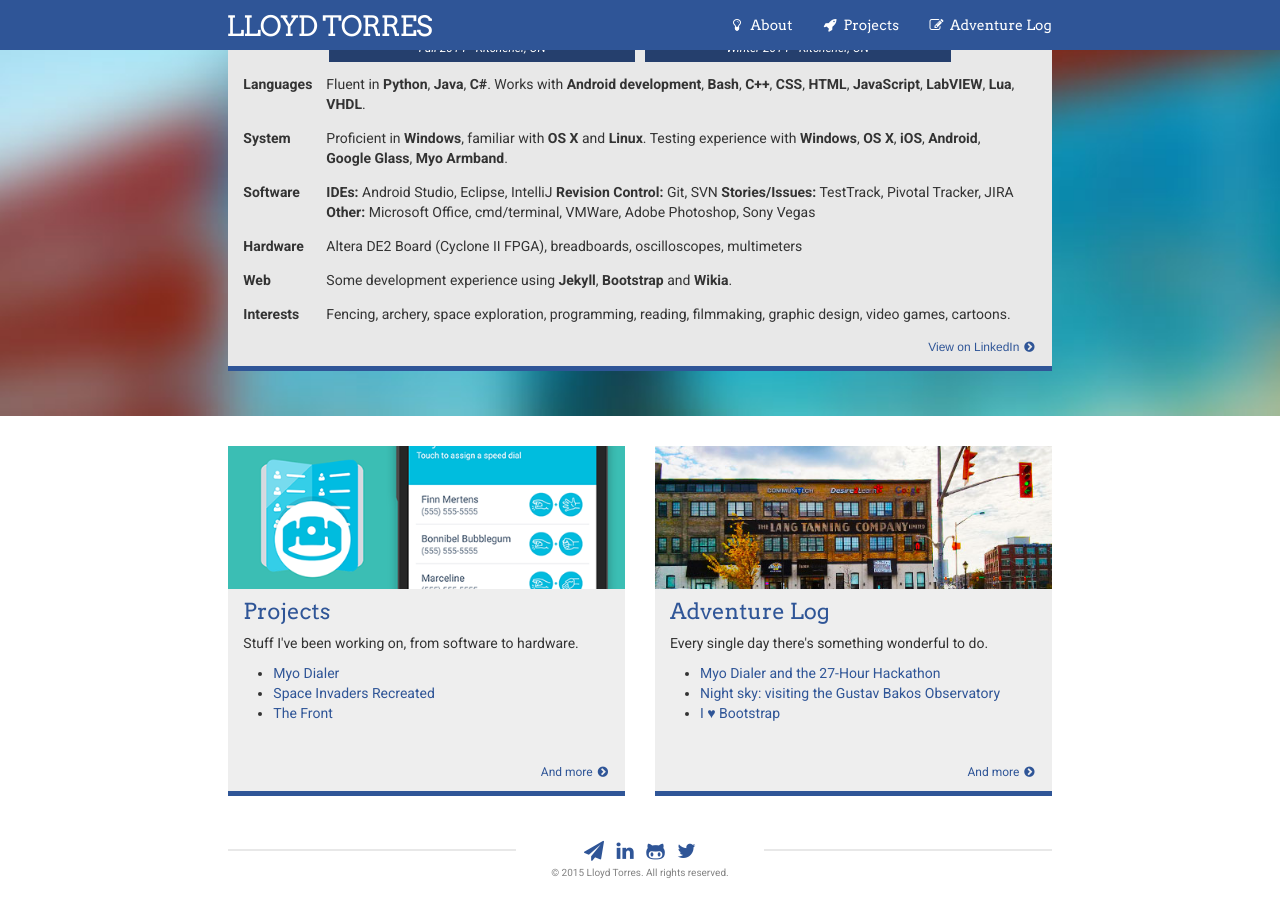
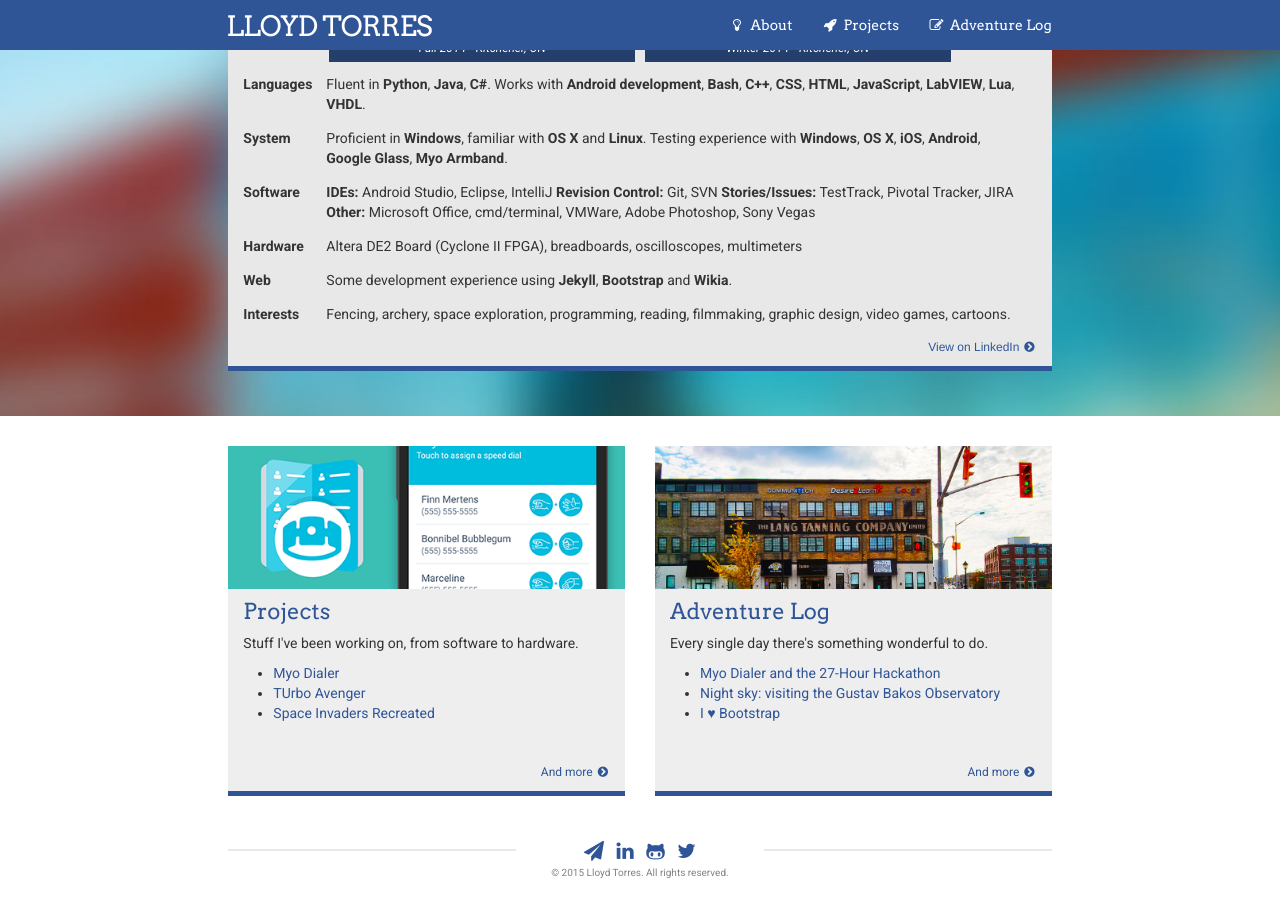
Before and after one commit to lloydtorres/lloydtorres.github.io, a Jekyll site: the page built from index.html, in a window 1280 px wide and 900 px high, scrolled down 704 px. Built offline with Jekyll 4.4.1, drawn with Linux system fonts in a browser that asks for light colours; nearby versions of some CDN libraries.

Commit message:
Add Turbo Avenger to frontpage

```diff
--- a/index.html
+++ b/index.html
@@ -103,8 +103,8 @@
                                 <p>Stuff I've been working on, from software to hardware.</p>
                                 <ul>
                                     <li><a href="/projects/myodialer/">Myo Dialer</a></li>
+                                    <li><a href="/projects/turboavenger/">TUrbo Avenger</a></li>
                                     <li><a href="/projects/spaceinvaders/">Space Invaders Recreated</a></li>
-                                    <li><a href="/projects/thefront/">The Front</a></li>
                                 </ul>
                             </div>
                             <a href="/projects/" class="more">And more<span class="fa fa-chevron-circle-right"></span></a>
```
